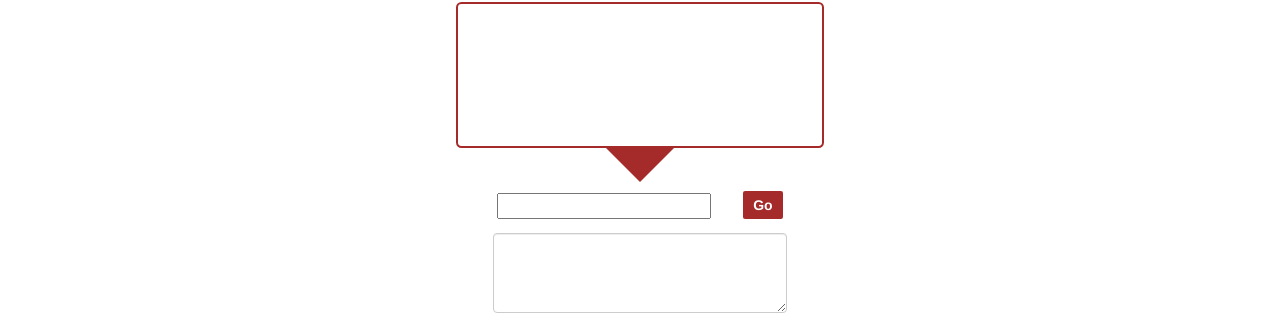
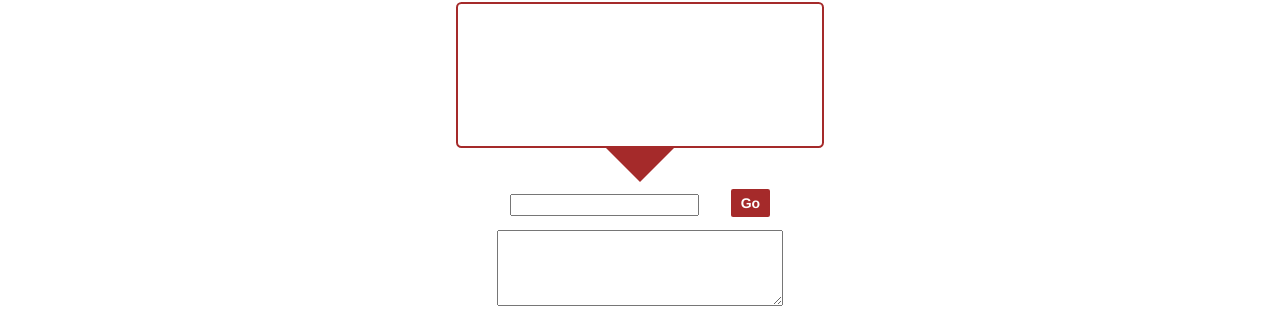
Before and after one commit to RichardBray/pinpoint.js, a plain HTML site: page index.html in a window 1280 px wide. Shown: the part 522-837 px from the top of the page. Drawn offline with nearby package versions, Linux system fonts and the light colour scheme; some packages are replaced by stand-ins of ours; files that its build step writes are made by us from their sources.

Commit message:
Commented out a lot of bootstrap

```diff
--- a/css/sass/boot/_bootstrap.scss
+++ b/css/sass/boot/_bootstrap.scss
@@ -22,42 +22,42 @@
 
 // Base CSS
 @import "type";
-@import "code";
-@import "forms";
-@import "tables";
+//@import "code";
+//@import "forms";
+//@import "tables";
 
 // Components: common
-@import "sprites";
-@import "dropdowns";
-@import "wells";
+//@import "sprites";
+//@import "dropdowns";
+//@import "wells";
 @import "component-animations";
 @import "close";
 
 // Components: Buttons & Alerts
-@import "buttons";
-@import "button-groups";
-@import "alerts"; // Note: alerts share common CSS with buttons and thus have styles in buttons
+//@import "buttons";
+//@import "button-groups";
+//@import "alerts"; // Note: alerts share common CSS with buttons and thus have styles in buttons
 
 // Components: Nav
-@import "navs";
-@import "navbar";
+//@import "navs";
+//@import "navbar";
 //@import "breadcrumbs";
-@import "pagination";
-@import "pager";
+//@import "pagination";
+//@import "pager";
 
 // Components: Popovers
-@import "modals";
-@import "tooltip";
-@import "popovers";
+//@import "modals";
+//@import "tooltip";
+//@import "popovers";
 
 // Components: Misc
 //@import "thumbnails";
-@import "media";
+//@import "media";
 @import "labels-badges";
 //@import "progress-bars";
 //@import "accordion";
 //@import "carousel";
-@import "hero-unit";
+//@import "hero-unit";
 
 // Utility classes
 @import "utilities"; // Has to be last to override when necessary
```
